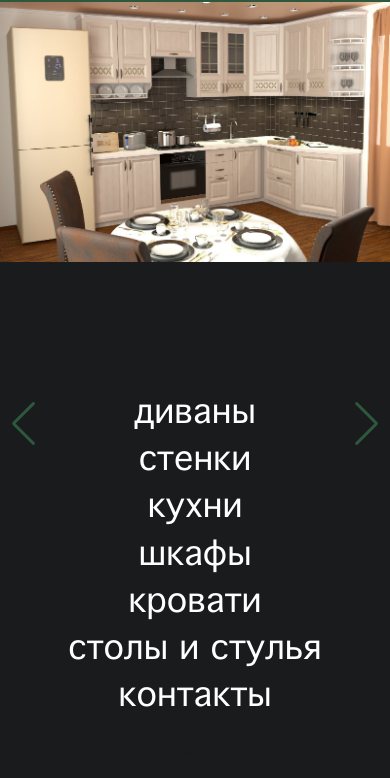
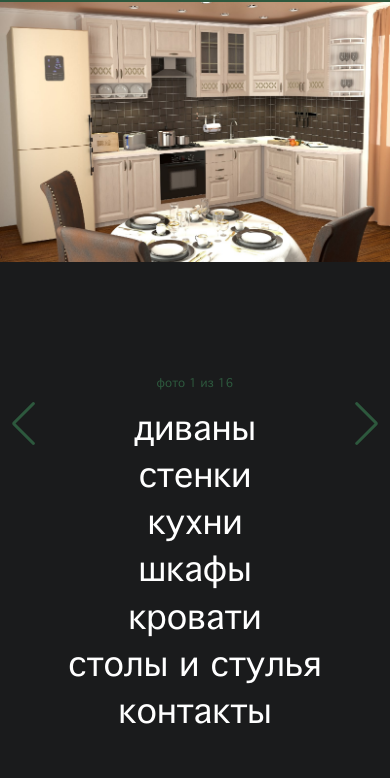
Before and after one commit to YuzhakovAleksei/Folk_furniture, a plain HTML site: page index.html in a window 390 px wide. Shown: the part 66-844 px from the top of the page. Drawn offline with Linux system fonts and the light colour scheme.

Commit message:
pagination tune

```diff
--- a/css/style.css
+++ b/css/style.css
@@ -541,7 +541,7 @@ body {
     display: block;
     position: relative;
     height: 50vh;
-    padding-top: 3vh;
+    padding-top: 5vh;
     background-color: var(--main_dark);
   }
 
@@ -684,6 +684,12 @@ body {
     width: 100%;
   }
 
+  .swiper-pagination-fraction {
+    color: var(--main_green);
+    font-size: 3vw;
+    bottom: 46vh;
+  }
+
   /* ------------- footer ------------- */
 
   .footer {
```
